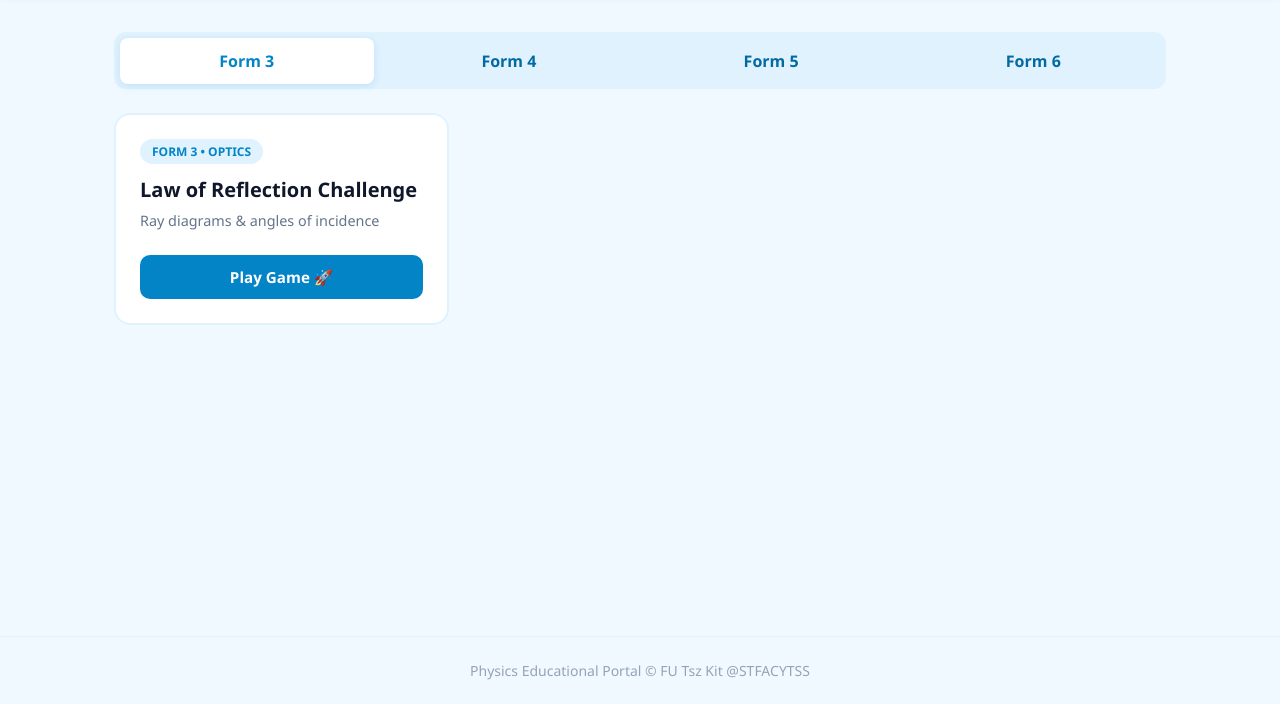
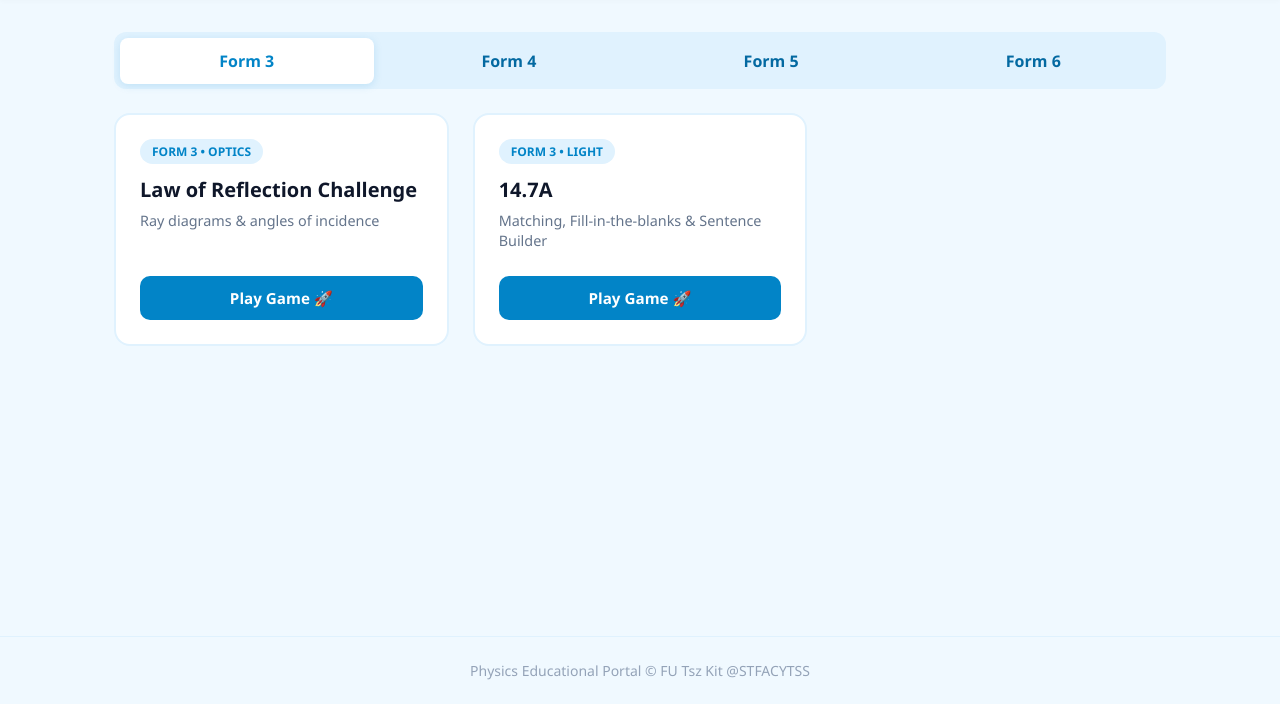
Before and after one commit to Mr-FuTK/Test-Game, a plain HTML site: page index.html in a window 1280 px wide. Shown: the part 96-800 px from the top of the page. Drawn offline with Linux system fonts and the light colour scheme.

Commit message:
Update index.html

```diff
--- a/index.html
+++ b/index.html
@@ -176,7 +176,17 @@
        subtitle: "Matching, Fill-in-the-blanks & Sentence Builder",
        badge: "Form 5 • Wave",
        filePath: "games/form5/wave/HW_3B_502.html"
-      }
+      },
+      {
+  id: "f3_14.7A",
+  form: "form3",
+  unit: "Light&Colour",
+  topic: "Light&Colour",
+  title: "14.7A",
+  subtitle: "Matching, Fill-in-the-blanks & Sentence Builder",
+  badge: "Form 3 • Light",
+  filePath: "games/form3/light_colour/14.7A.html"
+}
       /*
         Format for adding Form 5 games in the future:
         ,{
```
